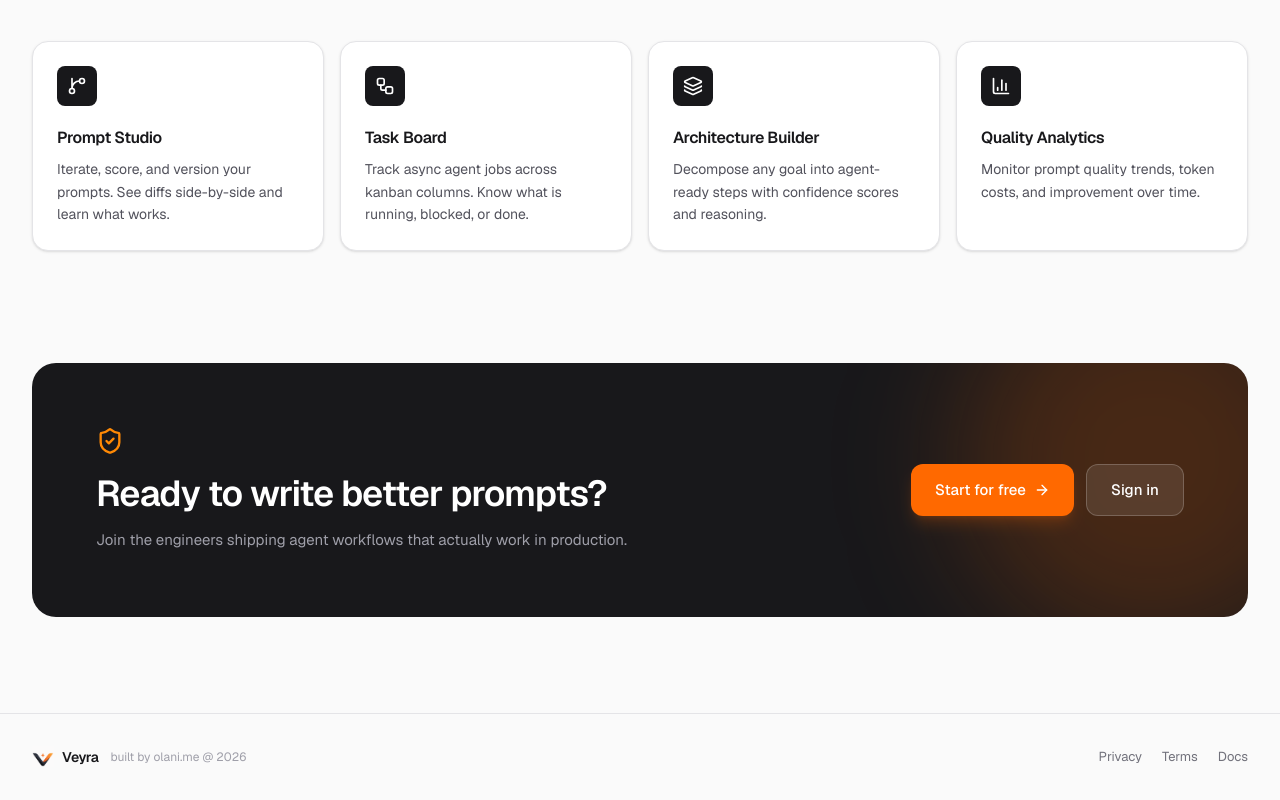
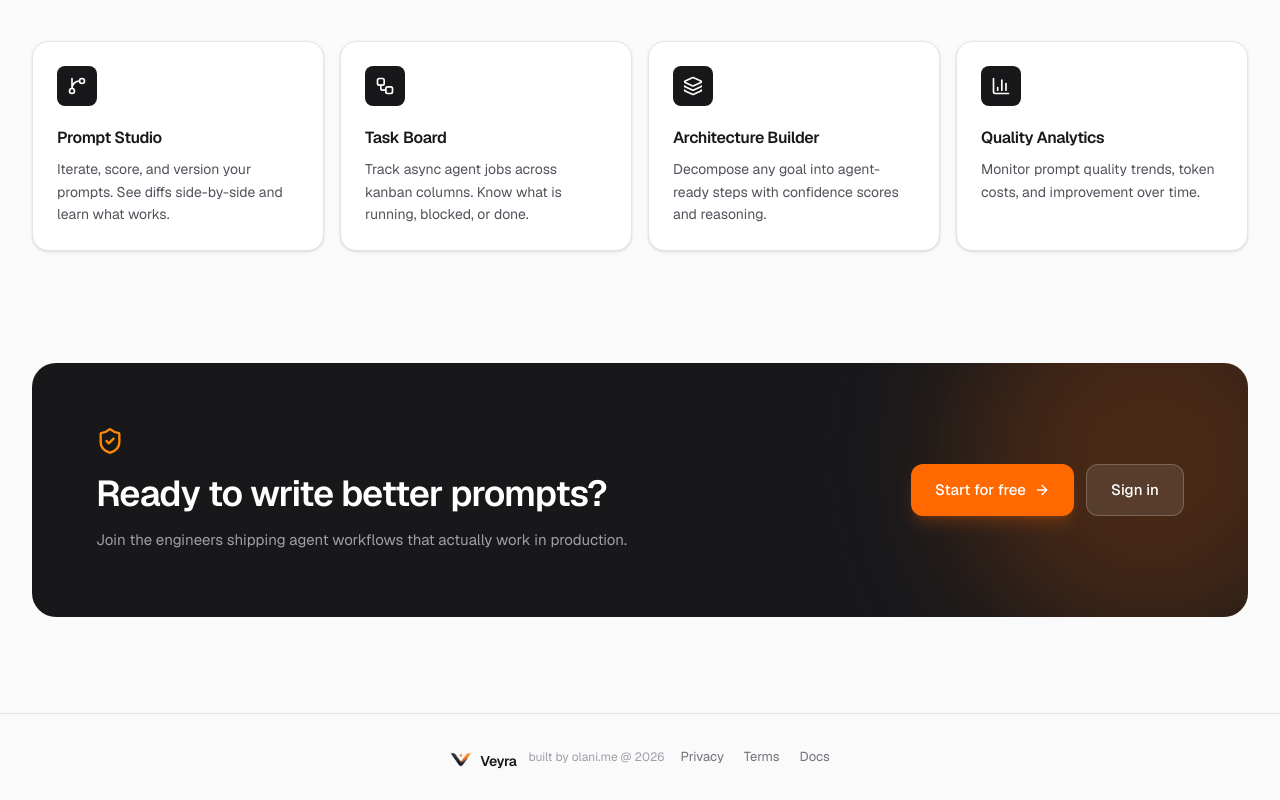
Before and after one commit to olaanii/veyra, a Next.js app: page / in a window 1280 px wide. Shown: the part 1950-2750 px from the top of the page. Built offline with nearby package versions, Linux system fonts and the light colour scheme; no server answers.

Commit message:
style: center footer credit text and add padding to Veyra

```diff
--- a/app/page.tsx
+++ b/app/page.tsx
@@ -429,7 +429,7 @@ export default async function HomePage() {
 
       {/* ======================= Footer ======================= */}
       <footer className="border-t border-zinc-200 bg-zinc-50">
-        <div className="max-w-7xl mx-auto px-6 lg:px-8 py-8 flex flex-col sm:flex-row items-center justify-between gap-4">
+        <div className="max-w-7xl mx-auto px-6 lg:px-8 py-8 flex flex-col sm:flex-row items-center justify-center gap-4">
           <div className="flex items-center gap-3">
             <Logo size={22} href="/" />
             <span className="text-[12px] text-zinc-400">
--- a/components/logo.tsx
+++ b/components/logo.tsx
@@ -68,7 +68,7 @@ export function Logo({
         {Mark}
         <span className="flex flex-col leading-none">
           <span
-            className={cn('font-semibold tracking-tight', wordmarkColor)}
+            className={cn('font-semibold tracking-tight pt-2', wordmarkColor)}
             style={{ fontSize: Math.max(14, size * 0.6) }}
           >
             Veyra
```
